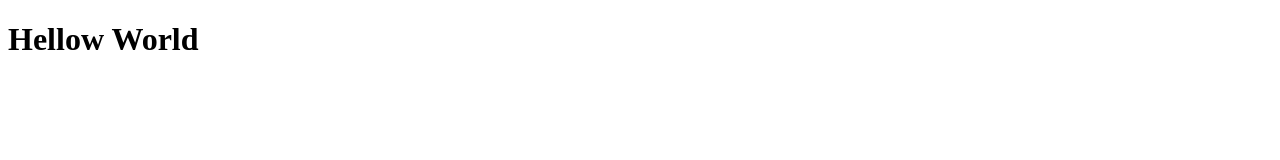
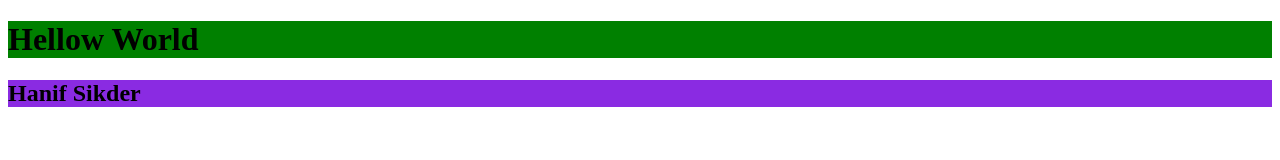
Before and after one commit to hanifsikder921/hanif-project, a plain HTML site: page index.html in a window 1280 px wide. Drawn offline with Linux system fonts and the light colour scheme.

Commit message:
color add

```diff
--- a/index.html
+++ b/index.html
@@ -10,6 +10,7 @@
 
 <body>
     <h1>Hellow World</h1>
+    <h2>Hanif Sikder</h2>
 </body>
 
 
--- a/style.css
+++ b/style.css
@@ -0,0 +1,6 @@
+h1{
+    background-color: green;
+}
+h2{
+    background-color: blueviolet;
+}
```
